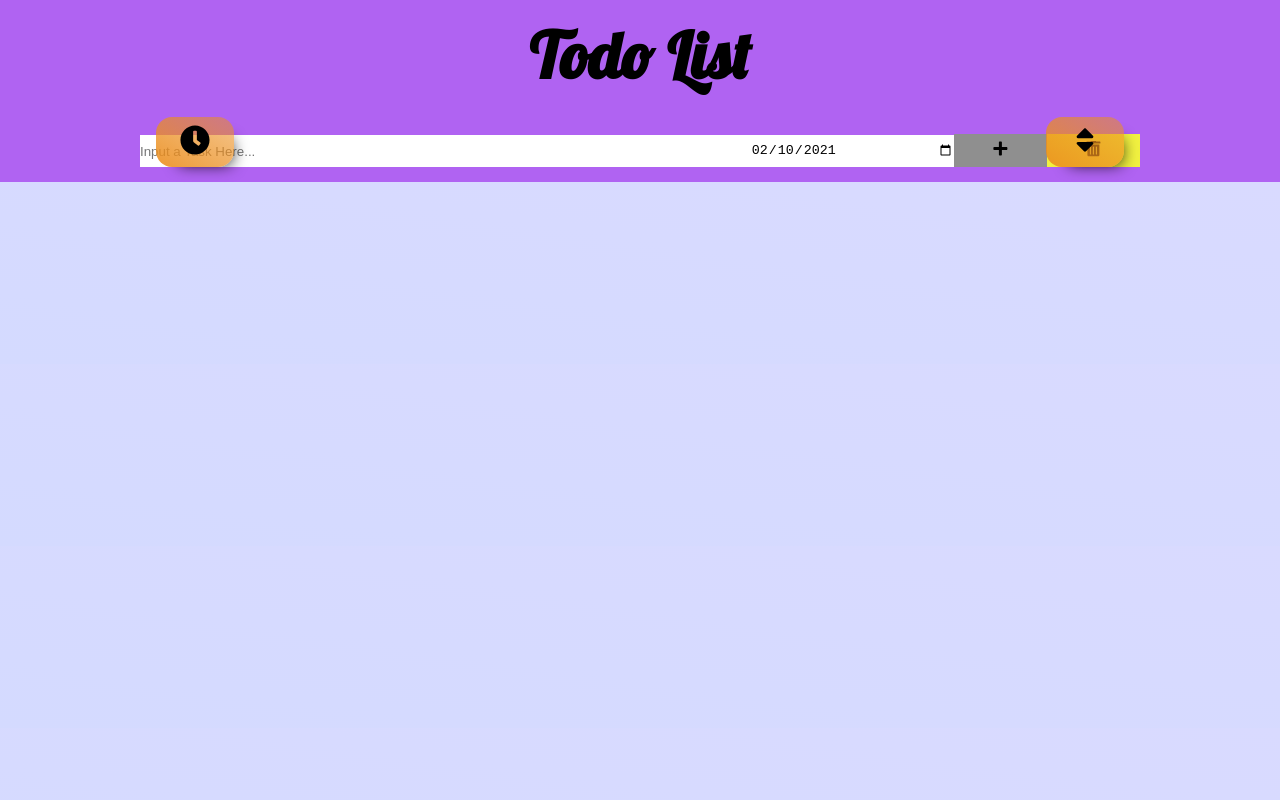
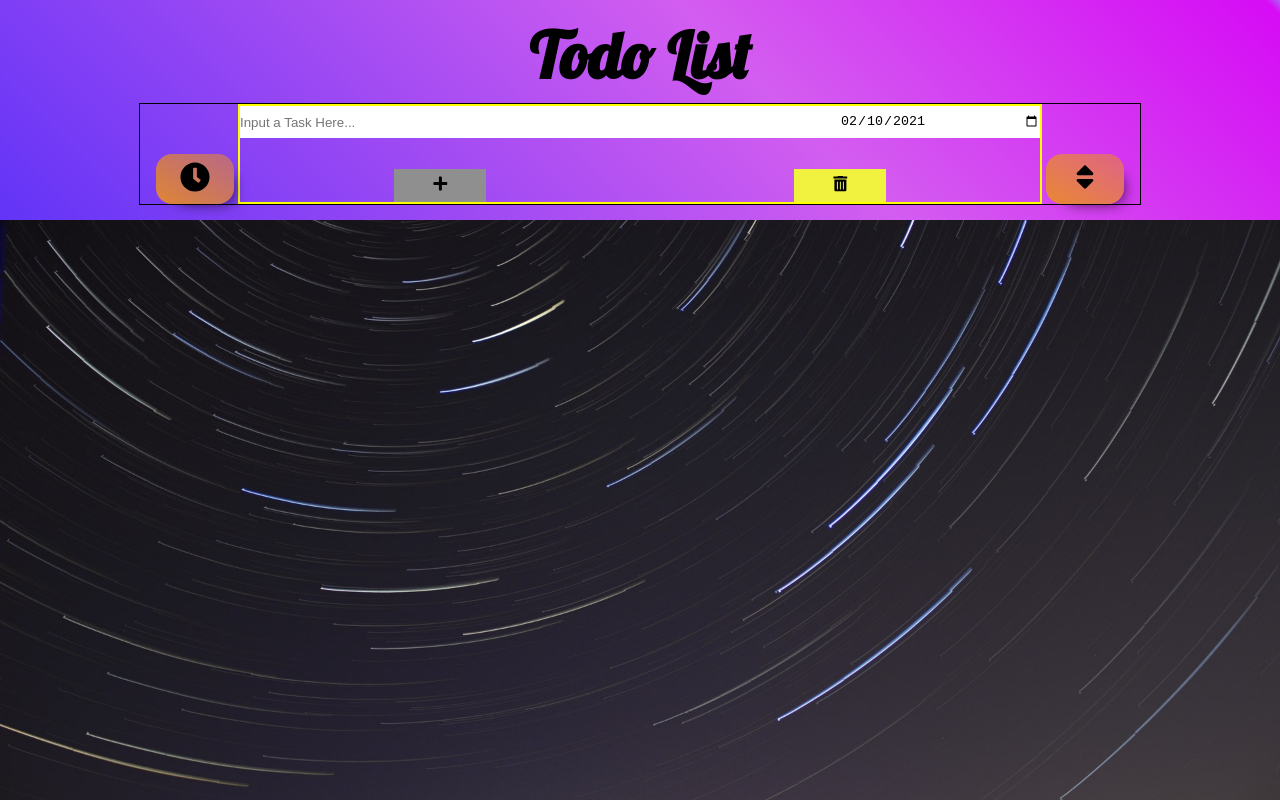
Before and after one commit to BigCityC/ToDoApp, a React (Create React App) app: page / in a window 1280 px wide. Built offline with nearby package versions, Linux system fonts and the light colour scheme.

Commit message:
started css changes

```diff
--- a/src/App.css
+++ b/src/App.css
@@ -10,7 +10,6 @@
 
 @media only screen and (max-width: 955px) {
   .wrapper {
-    display: flex;
     flex-direction: column;
   }
 
@@ -24,20 +23,21 @@
   }
 }
 
-/* sets background color */
-body {
-  /*background-image: url("./bush.png");*/
-  /*opacity: 50%;*/
-  background: linear-gradient(to right top, #D4DAFF, #D9DAFF);
-}
-
 /*VARIABLES*/
 :root {
   --box-shadow-specs: 10px 10px 16px -13px rgba(0,0,0,1);
 }
 
+body {
+  background: url("./background.jpg") no-repeat center center fixed;
+  -webkit-background-size: cover;
+  -moz-background-size: cover;
+  -o-background-size: cover;
+  background-size: cover;
+}
+
 header {
-  background-color: #B063F2;
+  background: linear-gradient(45deg, rgba(98,52,247,1) 0%, rgba(211,93,240,1) 60%, rgba(214,12,245,1) 99%, rgba(176,99,242,1) 100%);
   padding: 15px;
 }
 
@@ -55,6 +55,7 @@ header {
   width: 80%;
   align-items: flex-end;
   position: relative;
+  border: 1px solid;
 }
 .sort-button {
   border-radius: 1rem;
@@ -89,10 +90,15 @@ header {
   right: 1em;
 }
 
-.input-text {
+.input-wrapper {
+  border: 2px solid yellow;
+  width: 80%;
+}
+
+.input-bar {
   display: flex;
   height: 2em;
-  flex: 3;
+  flex-grow: 1;
 
 }
 
@@ -149,7 +155,9 @@ header {
 main {
   display: flex;
   flex-direction: column;
+  /*background: linear-gradient(to right top, #D4DAFF, #D9DAFF);*/
 }
+
 
 ul {
   display: flex;
--- a/src/App.js
+++ b/src/App.js
@@ -1,4 +1,3 @@
-import TodoList from './TodoList';
 import React, {useState, useEffect} from 'react'
 import './App.css';
 import { v4 as uuidv4 } from 'uuid';
@@ -113,7 +112,8 @@ function App() {
                     }}>
                         <FaSort size={30}/>
                     </span>
-                <div className="input-text">
+                <div className="input-wrapper">
+                    <div className="input-bar">
                         <input id="todolist-input"
                                placeholder="Input a Task Here..."
                                type="text"
@@ -133,10 +133,11 @@ function App() {
 
                     </div>
                 </div>
+                </div>
             </header>
 
             <main>
-                <ul id="myUL">
+                    <ul>
                         {items.map((item, index) => (
                             <ListItem
                                 key={index}
--- a/src/ListItem.css
+++ b/src/ListItem.css
@@ -87,7 +87,7 @@ ul li input {
 }
 /*design for edit button*/
 .list-edit{
-    background-color: #80f151;
+    background-color: #6846FA;
     flex: 1;
     padding-top:1em;
     padding-bottom: 1em;
@@ -97,7 +97,7 @@ ul li input {
 
 /*!*design for delete button*!*/
 .list-delete {
-    background-color: #ff3333;
+    background-color: #FA469E;
     flex: 1;
     padding-top:1em;
     padding-bottom: 1em;
```
Also changed, not shown: src/background.jpg (added), src/bush.png (deleted). Lines whose indentation alone changed are shown as unchanged.
